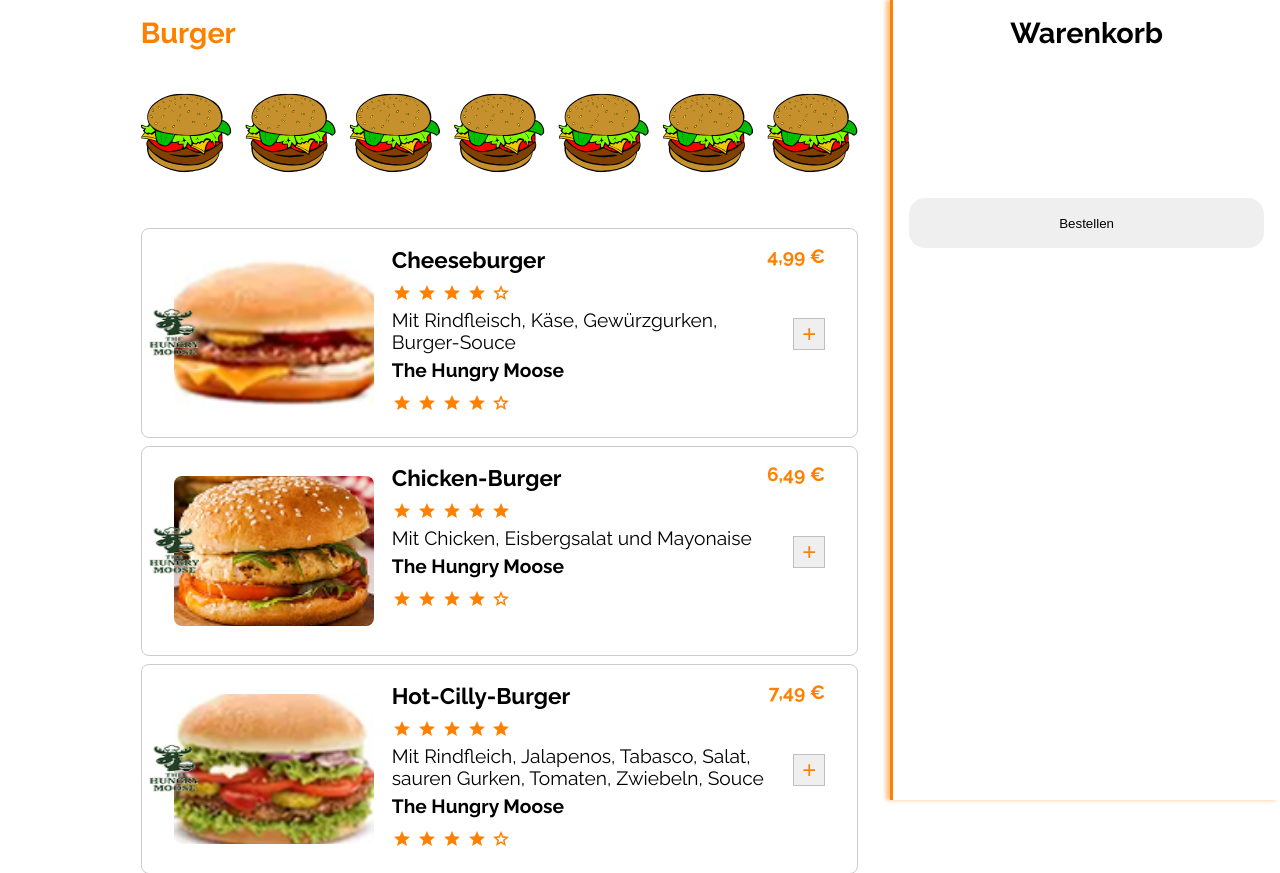
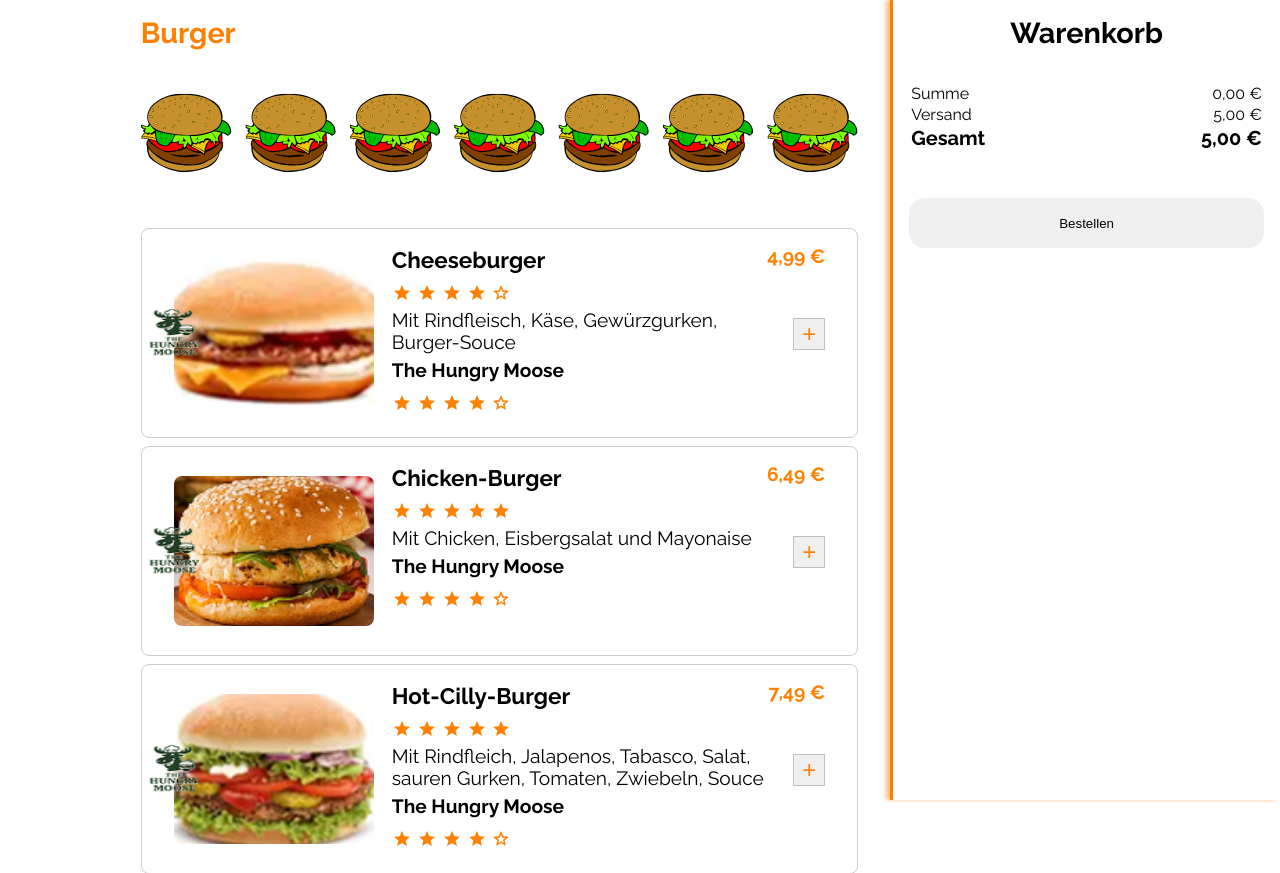
Before and after one commit to elma1989/food-delivery, a Flask app: page / in a window 1280 px wide. Shown: the part 80-953 px from the top of the page. Run offline with Flask 3, Linux system fonts and the light colour scheme; data comes from the database, SQL or seed files in the repository.

Commit message:
feat: Updated cart.js: Cart.renderSum()

```diff
--- a/static/cart.js
+++ b/static/cart.js
@@ -0,0 +1,77 @@
+import { Template } from './templates.js'
+
+export class CartItem{
+    value;
+    euroValue;
+    constructor(dish, amount) {
+        this.dish = dish;
+        this.amount = amount;
+        this.calc();
+    }
+
+    // #region Mathods
+    calc() {
+        this.value = this.dish.price * this.amount;
+        this.euroValue = new Intl.NumberFormat('de-DE', {style:'currency', currency:'EUR'}).format(this.value);
+    }
+
+    incAmount() {
+        this.amount++;
+        this.calc();
+    }
+
+    decAmount() {
+        this.amount--;
+        this.calc;
+    }
+}
+
+export class Cart{
+    //  #region Attibutes
+    sum = 0;
+    euroSum = '0,00 €';
+    delivery = 5;
+    euroDelivery = '5,00 €';
+    total = 0;
+    euroTotal = '5,00 €';
+    cartItems = []
+    // #endregion
+
+    constructor() {
+        this.renderSum();
+    }
+
+    // #region Methods
+    calc() {
+        if (this.cartItems.length > 0) {
+            this.sum = 0;
+
+            this.cartItems.forEach(item =>{
+                this.sum += item.value;
+            });
+            this.delivery = (this.sum < 20) ? 5 : 0;
+            this.total = this.sum + this.delivery;
+
+            this.euroSum = new Intl.NumberFormat('de-DE', {style:'currency', currency:'EUR'}).format(this.sum);
+            this.euroDelivery = new Intl.NumberFormat('de-DE', {style:'currency', currency:'EUR'}).format(this.delivery);
+            this.euroTotal = new Intl.NumberFormat('de-DE', {style:'currency', currency:'EUR'}).format(this.total);
+        }
+    }
+
+    // #Render
+    renderSum() {
+        const refTable = document.querySelectorAll('.cart-content table')[1];
+        const sumTr = document.createElement('tr');
+        const deliveryTr = document.createElement('tr');
+        const totalTr = document.createElement('tr');
+
+        sumTr.innerHTML = Template.singleItemEntry('Summe', this.euroSum);
+        deliveryTr.innerHTML = Template.singleItemEntry('Versand', this.euroDelivery);
+        totalTr.innerHTML = Template.singleItemEntry('Gesamt', this.euroTotal);
+        totalTr.classList.add('total');
+
+        refTable.appendChild(sumTr);
+        refTable.appendChild(deliveryTr);
+        refTable.appendChild(totalTr);
+    }
+}
--- a/static/market.js
+++ b/static/market.js
@@ -1,7 +1,7 @@
 // #region Imports
 import { Shelf } from './shelf.js';
 import { Dish } from './dish.js';
-// import { Cart } from './cart.js';
+import { Cart } from './cart.js';
 import { Template } from './templates.js';
 // #endregion
 export class Market {
@@ -19,7 +19,7 @@ export class Market {
             new Shelf ('Pizzen', 'pizza'),
             new Shelf ('Sushi', 'sushi')
         ];
-        // this.cart = new Cart(this.currentUser, this.url);
+        this.cart = new Cart();
     }
 
     // #region Methods
--- a/static/templates.js
+++ b/static/templates.js
@@ -119,6 +119,12 @@ export class Template{
         `
     }
 
+    static singleItemEntry (key, value) {
+        return /*html*/`
+            <td>${key}</td><td class="value">${value}</td>
+        `
+    }
+
     static summary() {
         return /*html*/`
             <h4>Bestellung:</h4>
--- a/templates/index.html
+++ b/templates/index.html
@@ -22,9 +22,10 @@
             <section class="cart-wrapper">
                 <div class="cart">
                     <h2>Warenkorb</h2>
-                    <div class="cart-content"></div>
+                    <div class="cart-content">
                         <table></table>
                         <table></table>
+                    </div>
                     <button class="order-btn">Bestellen</button>
                 </div>
             </section>
```
